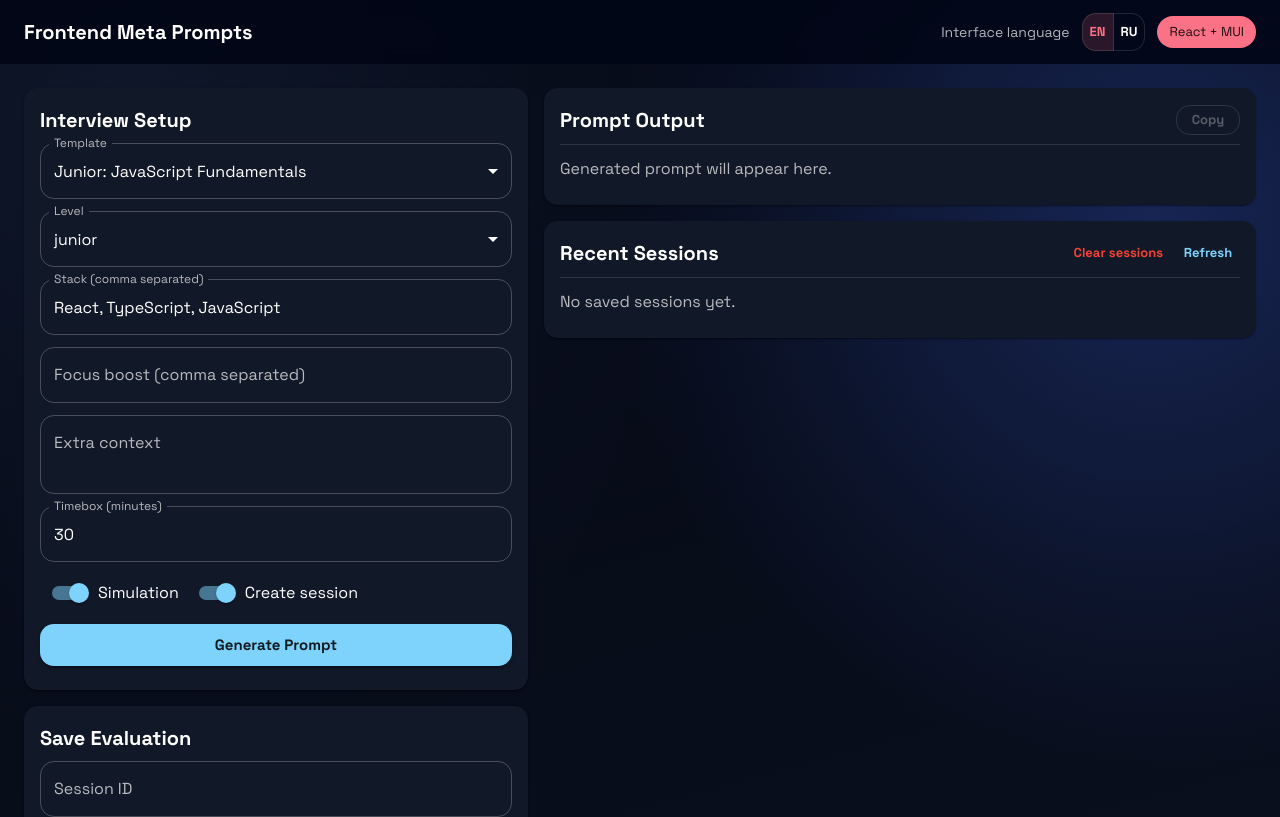
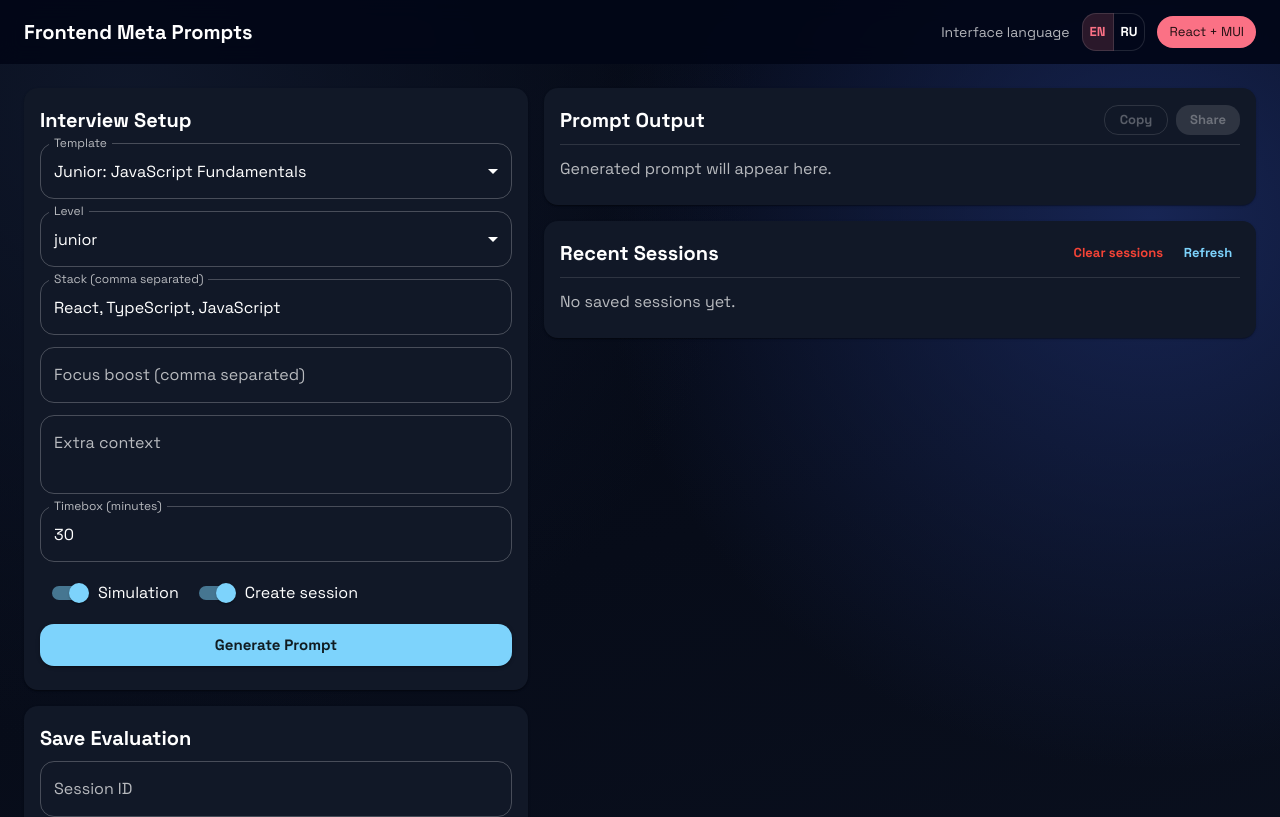
Before and after one commit to volkov85/frontend-meta-prompts, a React (Vite) app in the folder web-ui/: page / in a window 1280 px wide. Shown: the top 817 px of the page. Built offline with nearby package versions, Linux system fonts and the light colour scheme.

Commit message:
feat: add prompt share actions

```diff
--- a/web-ui/src/App.tsx
+++ b/web-ui/src/App.tsx
@@ -79,6 +79,26 @@ const App = () => {
       setSnack(copy.promptCopied);
     } catch {
       setError(copy.promptCopyFailed);
+    }
+  };
+
+  const handleSharePrompt = async () => {
+    if (!prompt) return;
+
+    try {
+      if (typeof navigator.share === "function") {
+        await navigator.share({
+          title: copy.promptOutputTitle,
+          text: prompt,
+        });
+        setSnack(copy.promptShared);
+        return;
+      }
+
+      await navigator.clipboard.writeText(prompt);
+      setSnack(copy.promptSharedFallback);
+    } catch {
+      setError(copy.promptShareFailed);
     }
   };
 
@@ -169,6 +189,7 @@ const App = () => {
                   }}
                 >
                   <Typography variant="h6">{copy.promptOutputTitle}</Typography>
+                  <Box sx={{ display: "flex", alignItems: "center", gap: 1, ml: "auto" }}>
                     <Button
                       variant="outlined"
                       size="small"
@@ -177,6 +198,15 @@ const App = () => {
                     >
                       {copy.copyPrompt}
                     </Button>
+                    <Button
+                      variant="contained"
+                      size="small"
+                      onClick={handleSharePrompt}
+                      disabled={!prompt}
+                    >
+                      {copy.sharePrompt}
+                    </Button>
+                  </Box>
                 </Box>
                 <Divider sx={{ mb: 1.5 }} />
                 {prompt ? (
--- a/web-ui/src/lib/uiCopy.ts
+++ b/web-ui/src/lib/uiCopy.ts
@@ -22,6 +22,7 @@ type UiCopy = {
   promptOutputTitle: string;
   promptOutputEmpty: string;
   copyPrompt: string;
+  sharePrompt: string;
   recentSessions: string;
   clearSessions: string;
   refresh: string;
@@ -34,6 +35,9 @@ type UiCopy = {
   sessionsCleared: string;
   promptCopied: string;
   promptCopyFailed: string;
+  promptShared: string;
+  promptShareFailed: string;
+  promptSharedFallback: string;
 };
 
 export const UI_COPY: Record<InterviewLanguage, UiCopy> = {
@@ -59,6 +63,7 @@ export const UI_COPY: Record<InterviewLanguage, UiCopy> = {
     promptOutputTitle: "Prompt Output",
     promptOutputEmpty: "Generated prompt will appear here.",
     copyPrompt: "Copy",
+    sharePrompt: "Share",
     recentSessions: "Recent Sessions",
     clearSessions: "Clear sessions",
     refresh: "Refresh",
@@ -71,6 +76,9 @@ export const UI_COPY: Record<InterviewLanguage, UiCopy> = {
     sessionsCleared: "Sessions cleared",
     promptCopied: "Prompt copied",
     promptCopyFailed: "Unable to copy prompt",
+    promptShared: "Prompt shared",
+    promptShareFailed: "Unable to share prompt",
+    promptSharedFallback: "Share not available, prompt copied instead",
   },
   ru: {
     appTitle: "Frontend Meta Prompts",
@@ -94,6 +102,7 @@ export const UI_COPY: Record<InterviewLanguage, UiCopy> = {
     promptOutputTitle: "Сгенерированный промпт",
     promptOutputEmpty: "Здесь появится сгенерированный промпт.",
     copyPrompt: "Копировать",
+    sharePrompt: "Поделиться",
     recentSessions: "Последние сессии",
     clearSessions: "Очистить сессии",
     refresh: "Обновить",
@@ -106,6 +115,9 @@ export const UI_COPY: Record<InterviewLanguage, UiCopy> = {
     sessionsCleared: "Сессии очищены",
     promptCopied: "Промпт скопирован",
     promptCopyFailed: "Не удалось скопировать промпт",
+    promptShared: "Промпт отправлен",
+    promptShareFailed: "Не удалось поделиться промптом",
+    promptSharedFallback: "Шаринг недоступен, промпт скопирован",
   },
 };
 
```
Also changed, not shown: 1 other file (tests, documents, lock files or other folders). Lines whose indentation alone changed are shown as unchanged.
